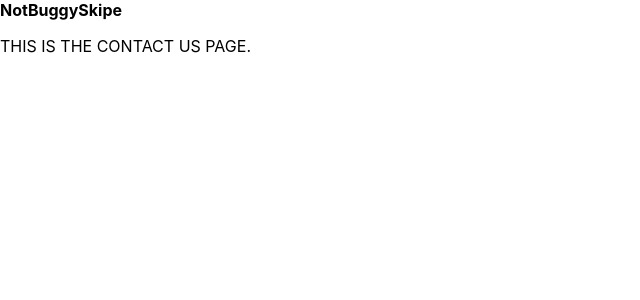
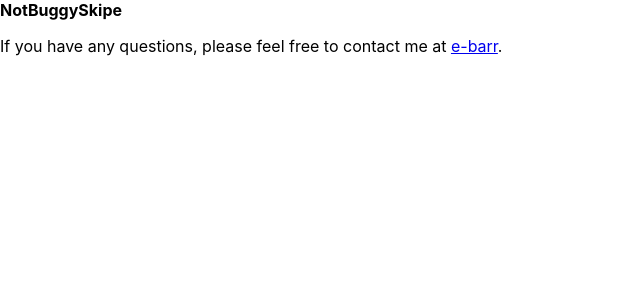
Before and after one commit to e-barr/notBuggySkipe_front-end, a React (Create React App) app in the folder not-buggy-skipe_front-end/: page /contact in a window 1280 px wide. Shown: the top 300 px of the page, without its empty margins (0-640 px from the left). Built offline with nearby package versions, Linux system fonts and the light colour scheme.

Commit message:
update contact us page

```diff
--- a/not-buggy-skipe_front-end/src/containers/ContactUs.js
+++ b/not-buggy-skipe_front-end/src/containers/ContactUs.js
@@ -3,7 +3,7 @@ import React from 'react'
 const ContactUs = props => {
     return (
         <div>
-            THIS IS THE CONTACT US PAGE.
+            If you have any questions, please feel free to contact me at <a href="https://github.com/e-barr">e-barr</a>.
         </div>
     )
 }
```
